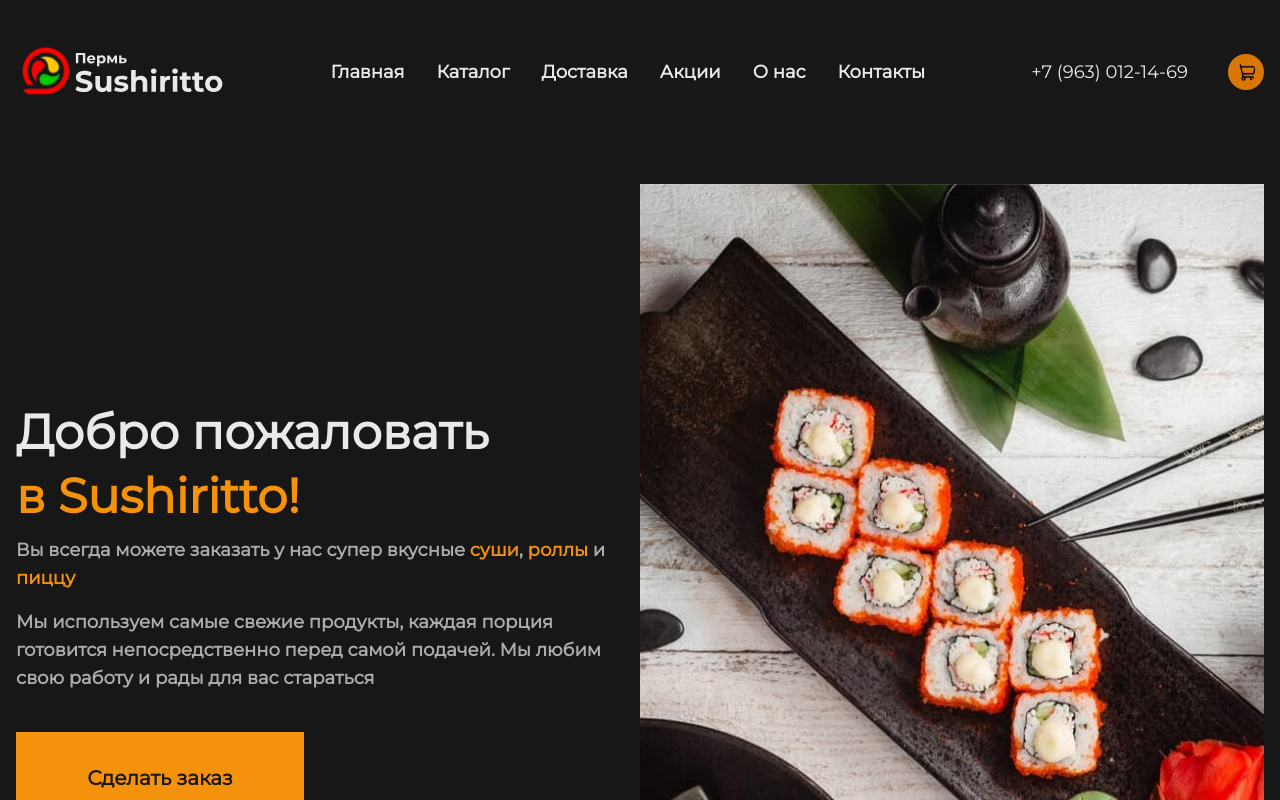
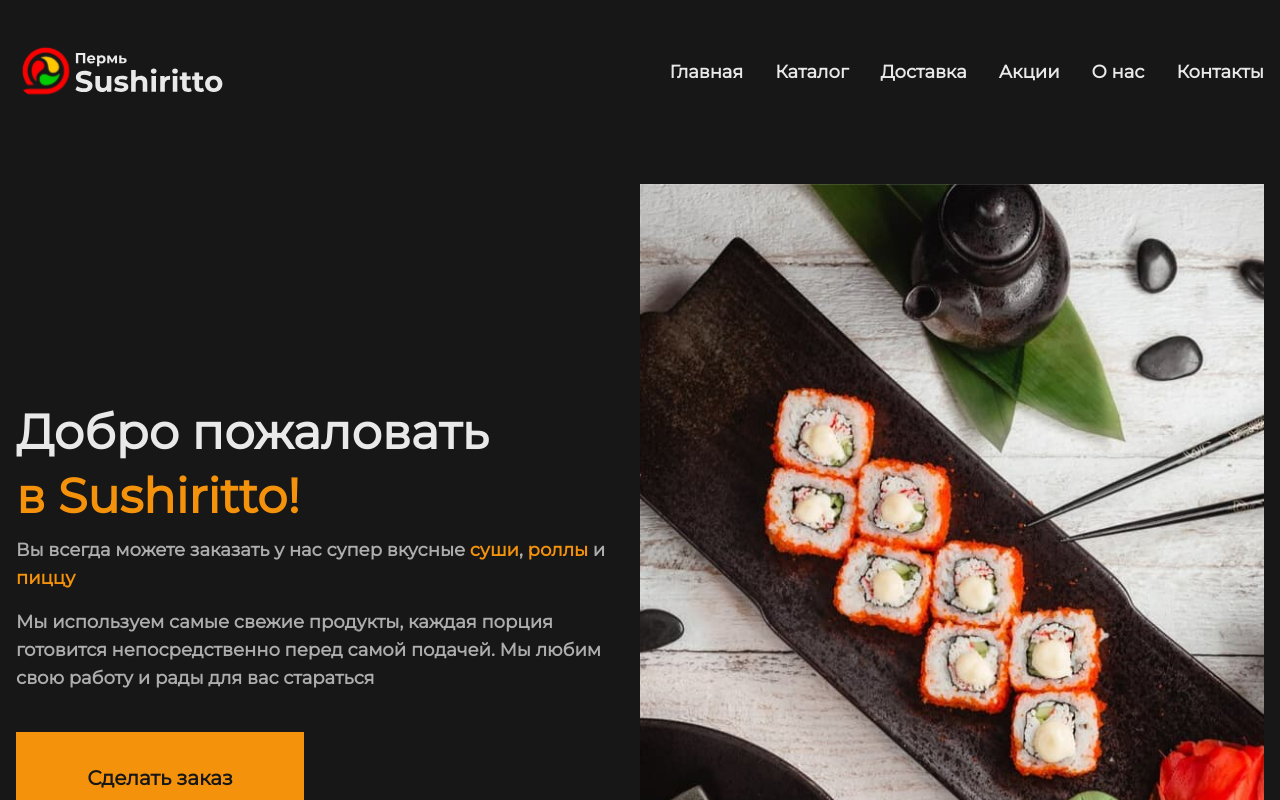
Before and after one commit to puffynNeroun/delivery-front, a React (Vite) app: page / in a window 1280 px wide. Shown: the top 800 px of the page. Built offline with nearby package versions, Linux system fonts and the light colour scheme.

Commit message:
add scroll and routing

```diff
--- a/package.json
+++ b/package.json
@@ -15,8 +15,10 @@
     "react": "^18.3.1",
     "react-dom": "^18.3.1",
     "react-icons": "^5.4.0",
+    "react-nice-scroll": "^1.0.0",
     "react-redux": "^9.2.0",
     "react-router-dom": "^7.1.1",
+    "react-scroll": "^1.9.0",
     "swiper": "^11.2.0"
   },
   "devDependencies": {
--- a/src/components/Header.tsx
+++ b/src/components/Header.tsx
@@ -1,92 +1,53 @@
-import { RxHamburgerMenu } from "react-icons/rx";
-import { useState } from "react";
-import { Link } from "react-router-dom";
+import { Link as RouterLink, useLocation } from "react-router-dom";
+// @ts-ignore
+import { Link as ScrollLink } from "react-scroll";
 
 const Header = () => {
-  const [isMenuOpen, setIsMenuOpen] = useState(false);
+  const location = useLocation();
+  const isHomePage = location.pathname === "/";
+
   return (
       <header className="text-[#E9E9E9]">
         <div className="container py-5 md:pt-11 flex justify-between items-center">
-        <Link to={"/"}>
+          <RouterLink to="/">
             <img
                 src="../../public/logo2.svg"
                 alt="logo"
                 className="inline-block max-w-32 xl:max-w-56 max-h-14"
             />
-        </Link>
-        <ul className="lg:gap-8 font-bold text-lg md:flex hidden sm:ml-auto lg:ml-0 gap-4 ">
-          <li className={"hover:underline underline-offset-8 decoration-2 decoration-amber-600 cursor-pointer"}>
-            <Link to={"/"}>
-              Главная
-            </Link>
+          </RouterLink>
+          <ul className="lg:gap-8 font-bold text-lg md:flex hidden sm:ml-auto lg:ml-0 gap-4">
+            <li className="hover:underline underline-offset-8 decoration-2 decoration-amber-600 cursor-pointer">
+              <RouterLink to="/">Главная</RouterLink>
             </li>
-          <li className={"hover:underline underline-offset-8 decoration-2 decoration-amber-600 cursor-pointer"}>
-            <Link to={"/catalog"} >
-              Каталог
-            </Link>
+            <li className="hover:underline underline-offset-8 decoration-2 decoration-amber-600 cursor-pointer">
+              <RouterLink to="/catalog">Каталог</RouterLink>
             </li>
-          <li className={"hover:underline underline-offset-8 decoration-2 decoration-amber-600 cursor-pointer"}>
-            <Link to={"/"}>
+            {isHomePage && (
+                <>
+                  <li className="hover:underline underline-offset-8 decoration-2 decoration-amber-600 cursor-pointer">
+                    <ScrollLink to="delivery" smooth={true} duration={500} offset={-80}>
                       Доставка
-            </Link>
+                    </ScrollLink>
                   </li>
-          <li className={"hover:underline underline-offset-8 decoration-2 decoration-amber-600 cursor-pointer"}>
-            <Link to={"/"}>
+                  <li className="hover:underline underline-offset-8 decoration-2 decoration-amber-600 cursor-pointer">
+                    <ScrollLink to="discounts" smooth={true} duration={500} offset={-80}>
                       Акции
-            </Link>
+                    </ScrollLink>
                   </li>
-          <li className={"hover:underline underline-offset-8 decoration-2 decoration-amber-600 cursor-pointer"}>
-            <Link to={"/more"}>
+                  <li className="hover:underline underline-offset-8 decoration-2 decoration-amber-600 cursor-pointer">
+                    <ScrollLink to="about" smooth={true} duration={500} offset={-80}>
                       О нас
-            </Link>
+                    </ScrollLink>
                   </li>
-          <li className={"hover:underline underline-offset-8 decoration-2 decoration-amber-600 cursor-pointer"}>
-            <Link to={"/"}>
+                  <li className="hover:underline underline-offset-8 decoration-2 decoration-amber-600 cursor-pointer">
+                    <ScrollLink to="contact" smooth={true} duration={500} offset={-80}>
                       Контакты
-            </Link>
+                    </ScrollLink>
                   </li>
+                </>
+            )}
           </ul>
-        <div className=" flex items-center gap-14 md:gap-10">
-          <p className=" md:text-lg text-sm hidden lg:block">
-            +7 (963) 012-14-69
-          </p>
-          <Link to="/basket">
-            <img
-              src="../../public/busket.svg"
-              alt="busket"
-              className="p-2 bg-amber-600 rounded-full hover:bg-amber-700 transition-all cursor-pointer hidden lg:block"
-            />
-          </Link>
-        </div>
-        <RxHamburgerMenu
-          className="text-3xl cursor-pointer md:hidden"
-          onClick={() => setIsMenuOpen(!isMenuOpen)}
-        />
-        {/*<div*/}
-        {/*  className={`absolute sm:top-16  left-0 w-full bg-[#F5920B] flex flex-col items-center gap-2 font-semibold text-lg transform transition-transform ${*/}
-        {/*    isMenuOpen ? "opasity-100" : "opacity-0"*/}
-        {/*  }`}*/}
-        {/*  style={{ transition: "transform 0.3s ease, opasity 0.3s ease" }}*/}
-        {/*>*/}
-        {/*  <li className="list-none w-full text-center p-5 transition-all cursor-pointer hover:underline underline-offset-8 decoration-black">*/}
-        {/*    <a href="">Главная</a>*/}
-        {/*  </li>*/}
-        {/*  <li className="list-none w-full text-center p-5 transition-all cursor-pointer hover:underline underline-offset-8 decoration-black">*/}
-        {/*    <a href=""> Каталог</a>*/}
-        {/*  </li>*/}
-        {/*  <li className="list-none w-full text-center p-5 transition-all cursor-pointer hover:underline underline-offset-8 decoration-black">*/}
-        {/*    <a href=""> Доставка</a>*/}
-        {/*  </li>*/}
-        {/*  <li className="list-none w-full text-center p-5 transition-all cursor-pointer hover:underline underline-offset-8 decoration-black">*/}
-        {/*    <a href="">Акции</a>*/}
-        {/*  </li>*/}
-        {/*  <li className="list-none w-full text-center p-5 transition-all cursor-pointer hover:underline underline-offset-8 decoration-black">*/}
-        {/*    <a href=""> О нас</a>*/}
-        {/*  </li>*/}
-        {/*  <li className="list-none w-full text-center p-5 transition-all cursor-pointer hover:underline underline-offset-8 decoration-black">*/}
-        {/*    <a href=""> Контакты</a>*/}
-        {/*  </li>*/}
-        {/*</div>*/}
         </div>
       </header>
   );
--- a/src/components/Wealcome.tsx
+++ b/src/components/Wealcome.tsx
@@ -11,19 +11,20 @@ const Wealcome = () => {
                             в Sushiritto!
                         </p>
                     </div>
-          <div className="max-w-[672px] mt-4 ">
-            <p className="text-[#ADADAD] font-bold text-lg ">
+                    <div className="max-w-[672px] mt-4 mx-auto text-center lg:text-left">
+                        <p className="text-[#ADADAD] font-bold text-lg">
                             Вы всегда можете заказать у нас супер вкусные
                             <span className="text-[#F5920B]"> суши</span>,
                             <span className="text-[#F5920B]"> роллы</span> и
                             <span className="text-[#F5920B]"> пиццу</span>
                         </p>
-            <span className="text-[#ADADAD] font-bold text-xs sm:text-lg mt-4 inline-block ">
+                        <span className="text-[#ADADAD] font-bold text-xs sm:text-lg mt-4 inline-block">
     Мы используем самые свежие продукты, каждая порция готовится
     непосредственно перед самой подачей. Мы любим свою работу и рады
     для вас стараться
   </span>
                     </div>
+
 
                     <a className="lg:w-72 flex justify-center text-[#171717] font-bold text-xl bg-[#F5920B] lg:py-8 py-4 mt-10 ">
                         Сделать заказ
@@ -49,7 +50,7 @@ const Wealcome = () => {
                 </div>
 
                 <div className="ml-auto hidden lg:block">
-          <img src="../../public/wealcome.jpg" alt="" />
+                    <img src="../../public/wealcome.jpg" alt=""/>
                 </div>
             </div>
         </section>
--- a/src/pages/Home.tsx
+++ b/src/pages/Home.tsx
@@ -3,18 +3,29 @@ import Contact from "../components/Contact";
 import Delivery from "../components/Delivery";
 import Discounts from "../components/Discounts";
 import Popular from "../components/Popular";
-
 import Wealcome from "../components/Wealcome";
 
 const Home = () => {
     return (
         <>
+            <section id="welcome">
                 <Wealcome />
+            </section>
+            <section id="popular">
                 <Popular />
+            </section>
+            <section id="delivery">
+                <Delivery />
+            </section>
+            <section id="discounts">
+                <Discounts />
+            </section>
+            <section id="about">
                 <About />
-      <Delivery />
-      <Discounts />
+            </section>
+            <section id="contact">
                 <Contact />
+            </section>
         </>
     );
 };
```
Also changed, not shown: 2 other files (tests, documents, lock files or other folders). Lines whose indentation alone changed are shown as unchanged.
